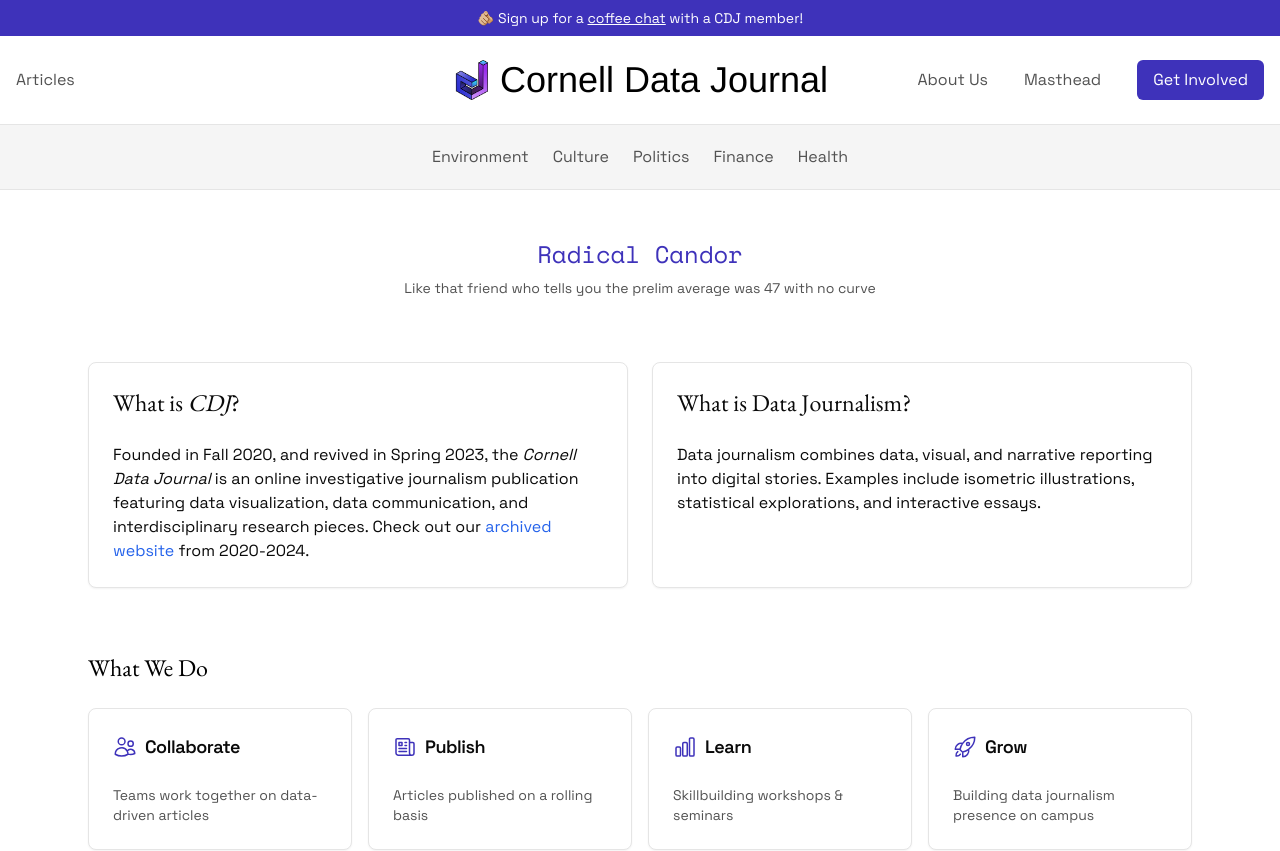
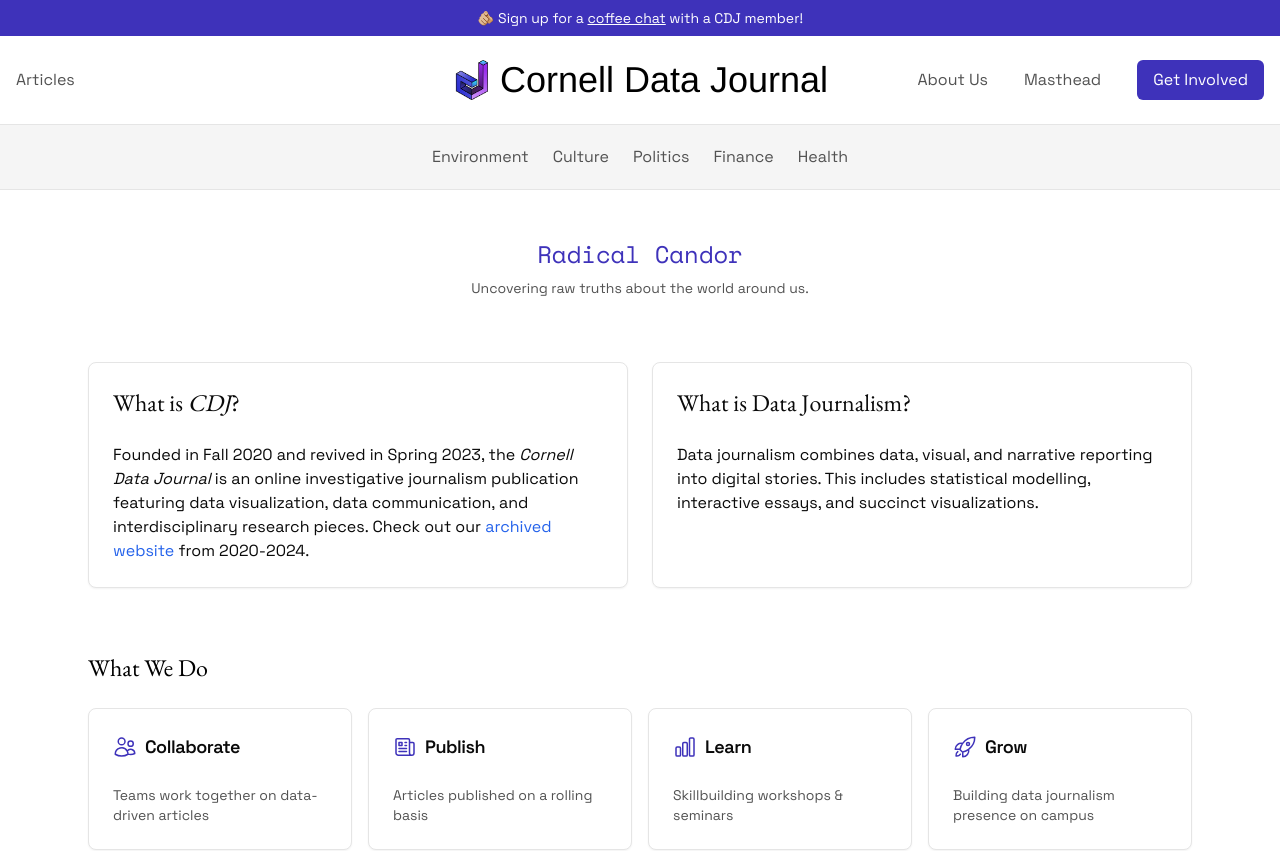
Before and after one commit to cornelldatajournal/site, a Next.js app: page /about in a window 1280 px wide. Shown: the top 851 px of the page. Built offline with nearby package versions, Linux system fonts and the light colour scheme.

Commit message:
Changed about and masthead pages
- Images in masthead
- Description in about page, removed ai

```diff
--- a/src/app/about/page.tsx
+++ b/src/app/about/page.tsx
@@ -28,7 +28,7 @@
                 <div className="max-w-2xl mx-auto">
                     <h2 className="text-2xl font-space-mono font-medium text-[#3E32BA] mb-2">Radical Candor</h2>
                     <p className="text-neutral-600 dark:text-neutral-400 font-space-grotesk text-sm">
-                        Like that friend who tells you the prelim average was 47 with no curve
+                        Uncovering raw truths about the world around us.
                     </p>
                 </div>
             </div>
@@ -40,7 +40,7 @@
                         <h1 className="font-eb-garamond text-2xl">What is <i>CDJ</i>?</h1>
                     </CardHeader>
                     <CardContent className="font-space-grotesk">
-                        Founded in Fall 2020, and revived in Spring 2023, the <i>Cornell Data Journal</i> is an online investigative journalism publication featuring data visualization, data communication, and interdisciplinary research pieces. Check out our <a href="https://cdj-bqfrtnkmv-cornell-data-journals-projects.vercel.app/" className="text-blue-600 hover:underline">archived website</a> from 2020-2024.
+                        Founded in Fall 2020 and revived in Spring 2023, the <i>Cornell Data Journal</i> is an online investigative journalism publication featuring data visualization, data communication, and interdisciplinary research pieces. Check out our <a href="https://cdj-bqfrtnkmv-cornell-data-journals-projects.vercel.app/" className="text-blue-600 hover:underline">archived website</a> from 2020-2024.
                     </CardContent>
                 </Card>
 
@@ -49,7 +49,7 @@
                         <h1 className="font-eb-garamond text-2xl">What is Data Journalism?</h1>
                     </CardHeader>
                     <CardContent className="font-space-grotesk">
-                        Data journalism combines data, visual, and narrative reporting into digital stories. Examples include isometric illustrations, statistical explorations, and interactive essays.
+                        Data journalism combines data, visual, and narrative reporting into digital stories. This includes statistical modelling, interactive essays, and succinct visualizations.
                     </CardContent>
                 </Card>
             </div>
--- a/src/app/masthead/page.tsx
+++ b/src/app/masthead/page.tsx
@@ -560,9 +560,12 @@
         <div className="flex flex-col items-center">
             <div className={`relative w-full aspect-square rounded-lg mb-3 ${member.color} flex items-center justify-center overflow-hidden`}>
                 <div ref={avatarRef}>
-                    <Avatar className="w-20 h-20">
-                        <AvatarImage src={`${member.image}`} alt={member.name} />
+                    <Avatar className="z-10 w-20 h-20 absolute top-1/2 left-1/2 -translate-x-1/2 -translate-y-1/2">
+                        <AvatarImage className="object-contain" src={`${member.image}`} alt={member.name} />
                         <AvatarFallback>{member.name.split(' ').map(n => n[0]).join('')}</AvatarFallback>
+                    </Avatar>
+                    <Avatar className="z-5 w-20 h-20 absolute top-1/2 left-1/2 -translate-x-1/2 -translate-y-1/2">
+                        <AvatarImage className="blur-sm" src={`${member.image}`} alt={member.name} />
                     </Avatar>
                 </div>
                 <div
```
